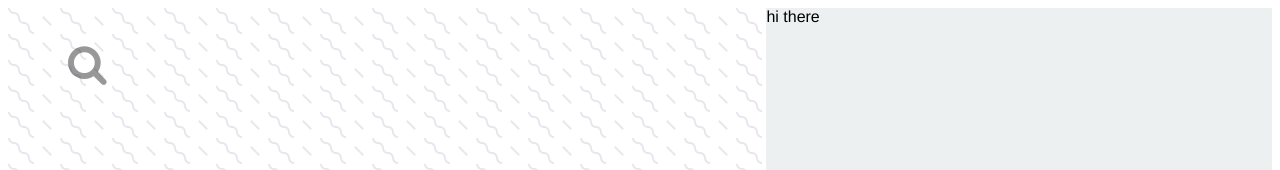
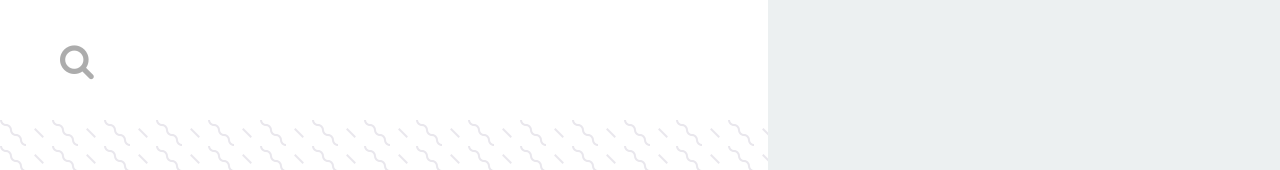
Before and after one commit to josem-gp/react-fundamentals, a React (Vite) app: page / in a window 1280 px wide. Shown: the top 170 px of the page. Built offline with nearby package versions, Linux system fonts and the light colour scheme.

Commit message:
finished gif & search flex item

```diff
--- a/index.html
+++ b/index.html
@@ -1,6 +1,10 @@
 <!DOCTYPE html>
 <html>
   <head>
+    <link
+      rel="stylesheet"
+      href="https://maxcdn.bootstrapcdn.com/bootstrap/3.3.7/css/bootstrap.min.css"
+    />
     <title>React Parcel Micro App</title>
   </head>
   <body>
--- a/src/components/App.js
+++ b/src/components/App.js
@@ -1,13 +1,18 @@
 import React from "react";
 import Gif from "./Gif";
+import SearchBar from "./SearchBar";
+import GifList from "./GifList";
 
 const App = () => {
   return (
     <div>
       <div className="left-scene">
+        <SearchBar />
         <Gif />
       </div>
-      <div className="right-scene">hi there</div>
+      <div className="right-scene">
+        <GifList />
+      </div>
     </div>
   );
 };
--- /dev/null
+++ b/src/components/GifList.js
@@ -0,0 +1,7 @@
+import React from "react";
+
+const GifList = () => {
+  return <div></div>;
+};
+
+export default GifList;
--- /dev/null
+++ b/src/components/SearchBar.js
@@ -0,0 +1,7 @@
+import React from "react";
+
+const SearchBar = () => {
+  return <input className="form-control form-search" />;
+};
+
+export default SearchBar;
```
Also changed, not shown: 1 other file (tests, documents, lock files or other folders).
